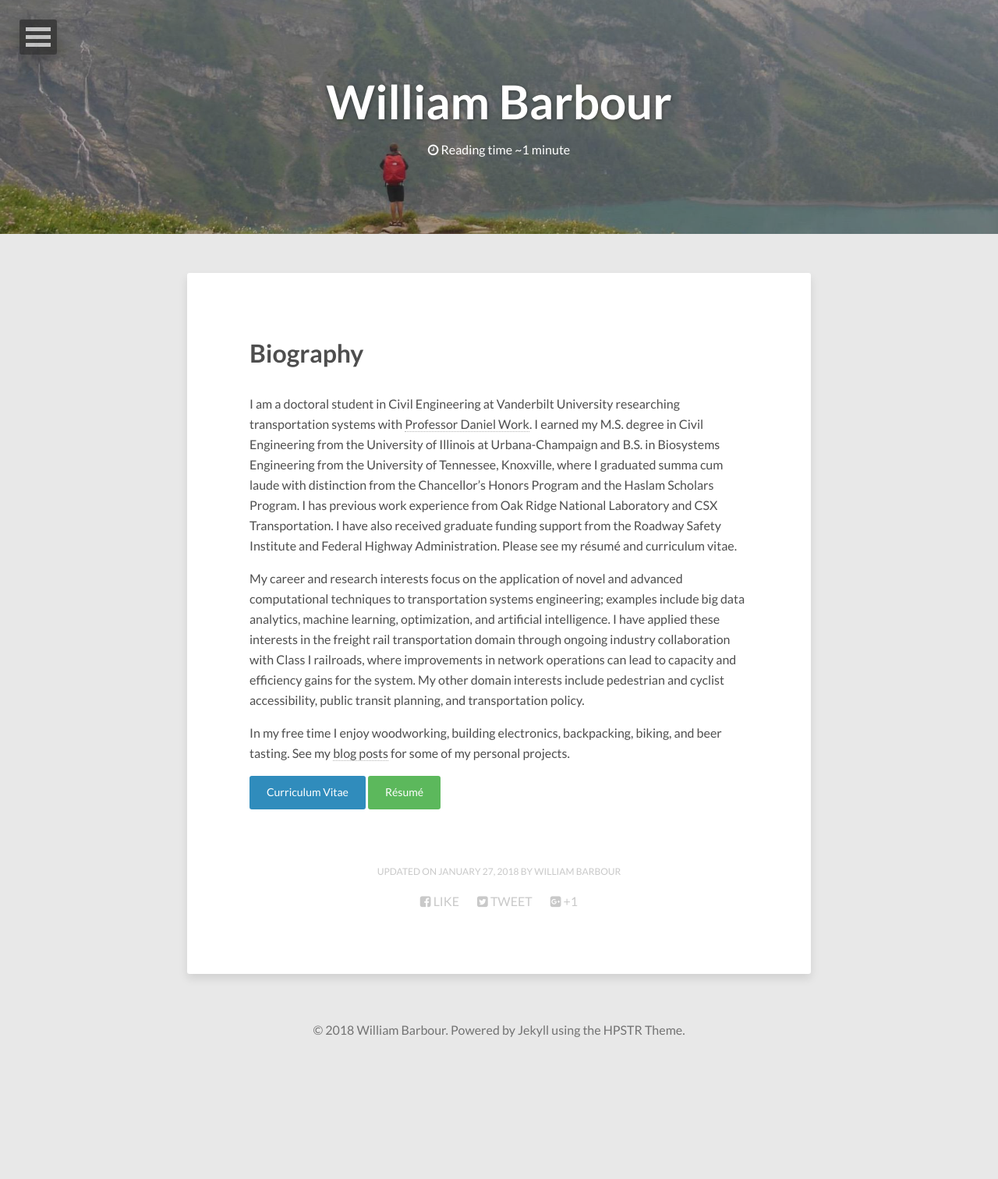
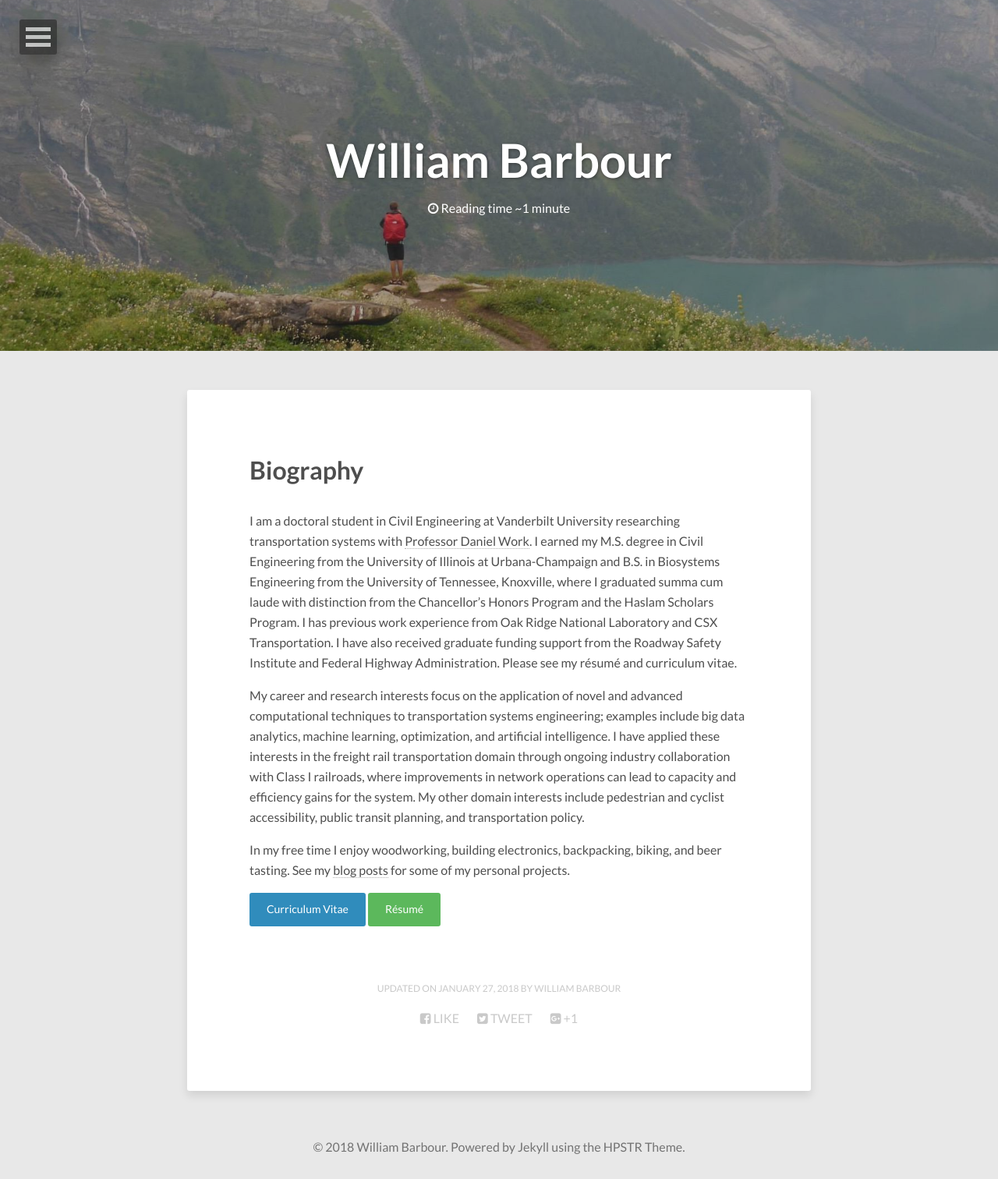
Before and after one commit to barbourww/barbourww.github.io, a Jekyll site: the page built from about/index.md, in a window 1280 px wide. Shown: the whole page at 78% size. Built offline with Jekyll 4.4.1, drawn with Linux system fonts in a browser that asks for light colours; nearby versions of some CDN libraries; before the commit the page ends 1362 px from its top, so only the background shows below that.

Commit message:
Corrected secondary title variable reference and changed heading tags to hopefully fix centering

```diff
--- a/_layouts/post-index-home.html
+++ b/_layouts/post-index-home.html
@@ -36,8 +36,8 @@
   {% endif %}
   <div class="secondary-title">
     <div class="secondary-title-wrap">
-      <s1>{{ site.sectitle }}</s1>
-      <s2>{{ page.secdescription }}</s2>
+      <h1>{{ page.sectitle }}</h1>
+      <h2>{{ page.secdescription }}</h2>
     </div><!-- /.secondary-title-wrap -->
   </div><!-- /.secondary-title -->
 </div><!-- /.entry-secondary -->
--- a/_sass/_page.scss
+++ b/_sass/_page.scss
@@ -158,7 +158,7 @@
 		text-align: center;
 	}
 
-	s1 {
+	h1 {
 		margin: 10px;
 		font-weight: 700;
 		margin: 10px 60px;
@@ -170,7 +170,7 @@
 		}
 	}
 
-	s2 {
+	h2 {
 		margin: 0;
 		color: #fff;
 		text-transform: uppercase;
--- a/_sass/_variables.scss
+++ b/_sass/_variables.scss
@@ -6,9 +6,9 @@
    Page
    ========================================================================== */
 
-$feature-image-height            : 300px; // min 150px recommended
-$secondary-image-height          : 250px; // min 150px recommended
-$front-page-feature-image-height : 300px; // min 150px recommended
+$feature-image-height            : 450px; // min 150px recommended
+$secondary-image-height          : 200px; // min 150px recommended
+$front-page-feature-image-height : 450px; // min 150px recommended
 
 /*
    Typography
```
